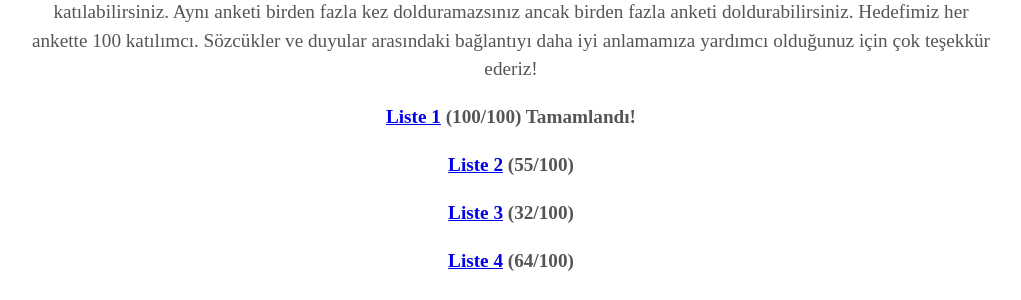
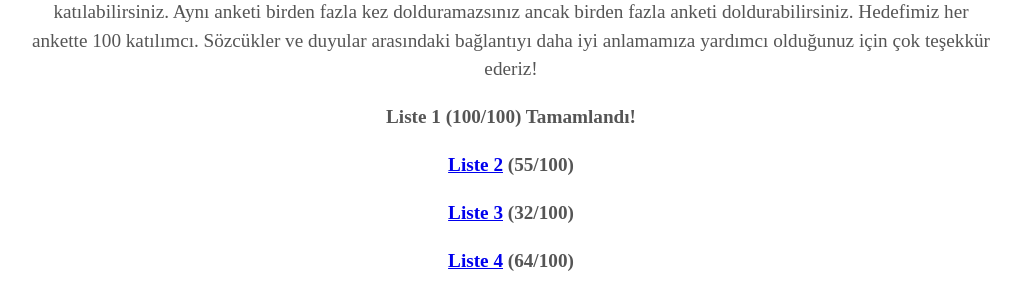
Before and after one commit to 925sozcuk/925sozcuk.github.io, a Jekyll site: the page built from index.html, in a window 1280 px wide. Shown: the part 1331-1631 px from the top of the page, without its empty margins (129-1150 px from the left). Built offline with Jekyll 4.4.1, drawn with Linux system fonts in a browser that asks for light colours; some web fonts are replaced; part of the change alters nothing that is shown.

```diff
--- a/_includes/about.html
+++ b/_includes/about.html
@@ -9,7 +9,7 @@
     <b>313 </b> kişiye katılabilirsiniz. Aynı anketi birden fazla kez dolduramazsınız ancak birden fazla anketi doldurabilirsiniz.
     Hedefimiz her ankette 100 katılımcı. Sözcükler ve duyular arasındaki bağlantıyı daha iyi anlamamıza yardımcı olduğunuz için çok teşekkür ederiz!</p>
     <b>
-      <p><a href="https://forms.gle/CcuySUyic7KrSdsP7" target="_blank">Liste 1</a> (100/100) Tamamlandı! </p>
+      <p>Liste 1 (100/100) Tamamlandı! </p>
       <p><a href="https://forms.gle/Xpw2RH3CSQQT2dhJ8" target="_blank">Liste 2</a> (55/100)</p>
       <p><a href="https://forms.gle/XDxXPqteTKvprMpj6" target="_blank">Liste 3</a> (32/100)</p>
       <p><a href="https://forms.gle/FwZTpyy2v1rKkZih7" target="_blank">Liste 4</a> (64/100)</p>
```
